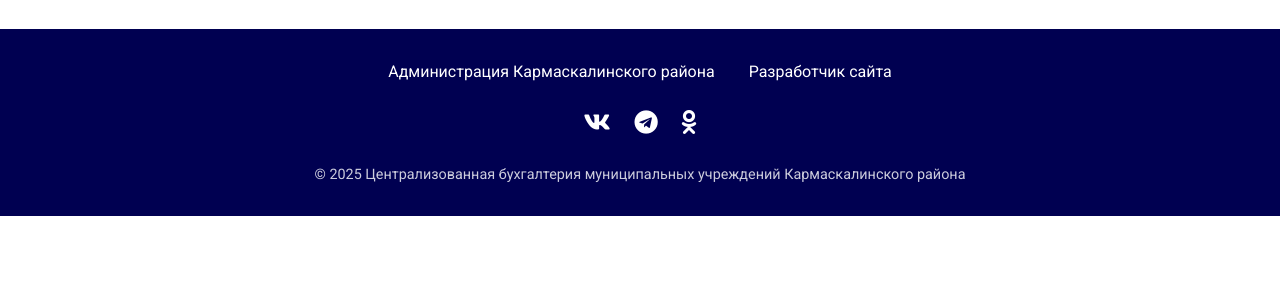
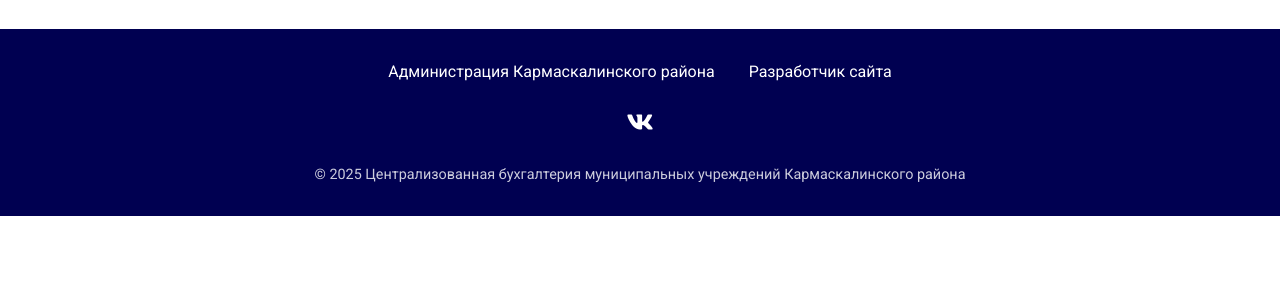
Before and after one commit to ayazmur/karmaskali, a Django app: template admin_site/main/templates/index.html in a window 1280 px wide. Shown: the part 390-690 px from the top of the page. Run offline with Django 3.2, Linux system fonts and the light colour scheme; the template is opened without the code that fills it, so the values that code supplies are empty.

Commit message:
небольшое исправление

```diff
--- a/admin_site/main/templates/base.html
+++ b/admin_site/main/templates/base.html
@@ -37,13 +37,11 @@
     <div class="footer-content">
         <div class="footer-links">
             <a href="https://admkarm.bashkortostan.ru/" target="_blank">Администрация Кармаскалинского района</a>
-            <a href="#" target="_blank">Разработчик сайта</a> <!-- Вставьте свою ссылку -->
+            <a href="https://t.me/ayaz_mur" target="_blank">Разработчик сайта</a> <!-- Вставьте свою ссылку -->
         </div>
 
         <div class="social-links">
-            <a href="#" target="_blank" title="ВКонтакте"><i class="fab fa-vk"></i></a>
-            <a href="#" target="_blank" title="Telegram"><i class="fab fa-telegram"></i></a>
-            <a href="#" target="_blank" title="Одноклассники"><i class="fab fa-odnoklassniki"></i></a>
+            <a href="https://vk.com/public220778864" target="_blank" title="ВКонтакте"><i class="fab fa-vk"></i></a>
         </div>
 
         <p>&copy; 2025 Централизованная бухгалтерия муниципальных учреждений Кармаскалинского района</p>
```
